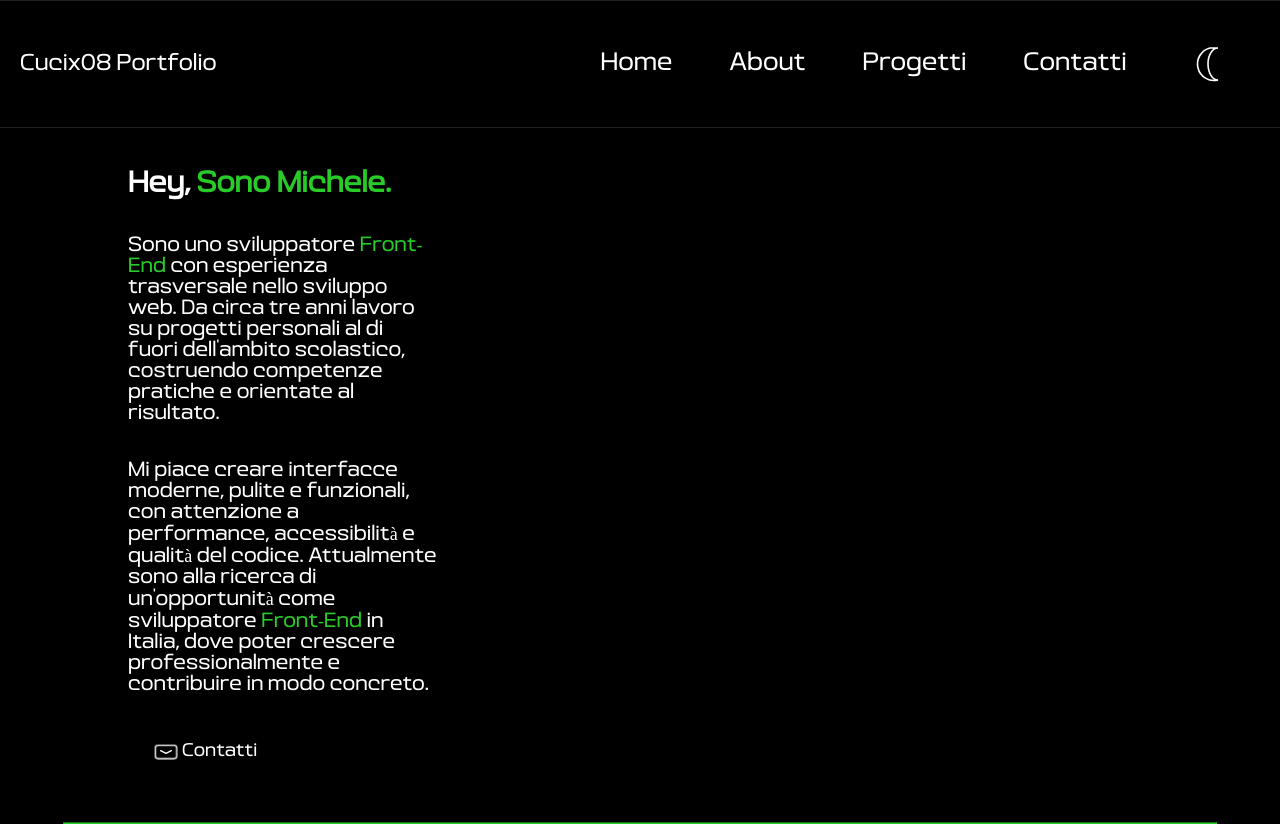
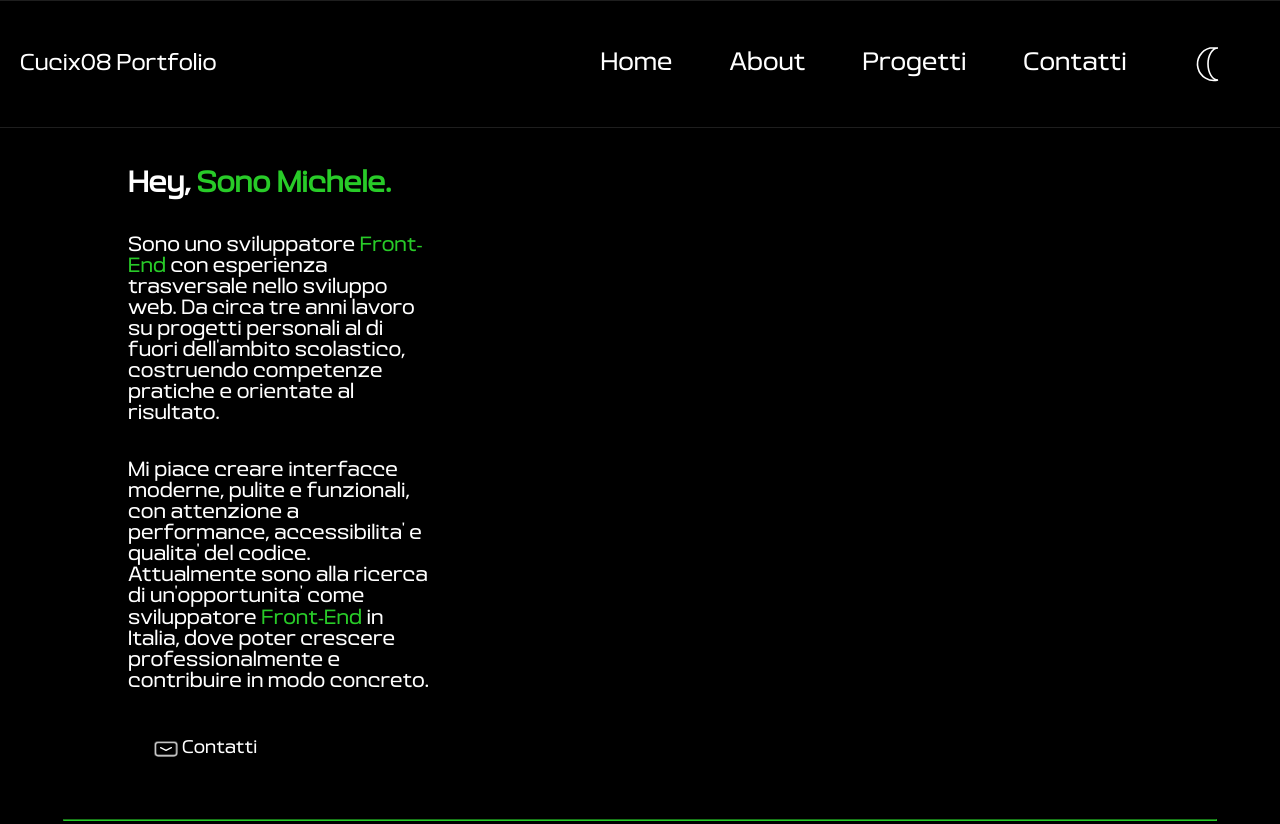
Before and after one commit to Cucix08-dev/Portfolio, a React (Vite) app: page / in a window 1280 px wide. Built offline with nearby package versions, Linux system fonts and the light colour scheme.

Commit message:
changed letters a

```diff
--- a/src/pages/Home.jsx
+++ b/src/pages/Home.jsx
@@ -18,8 +18,8 @@ export default function Home({ setPage, darkClass }) {
 
                     <p className="text">
                         Mi piace creare interfacce moderne, pulite e funzionali, con attenzione a performance,
-                        accessibilità e qualità del codice.
-                        Attualmente sono alla ricerca di un'opportunità come
+                        accessibilita' e qualita' del codice.
+                        Attualmente sono alla ricerca di un'opportunita' come
                         sviluppatore <span className={`important ${darkClass}`}>Front-End</span> in Italia,
                         dove poter crescere professionalmente e contribuire in modo concreto.
                     </p>
```
